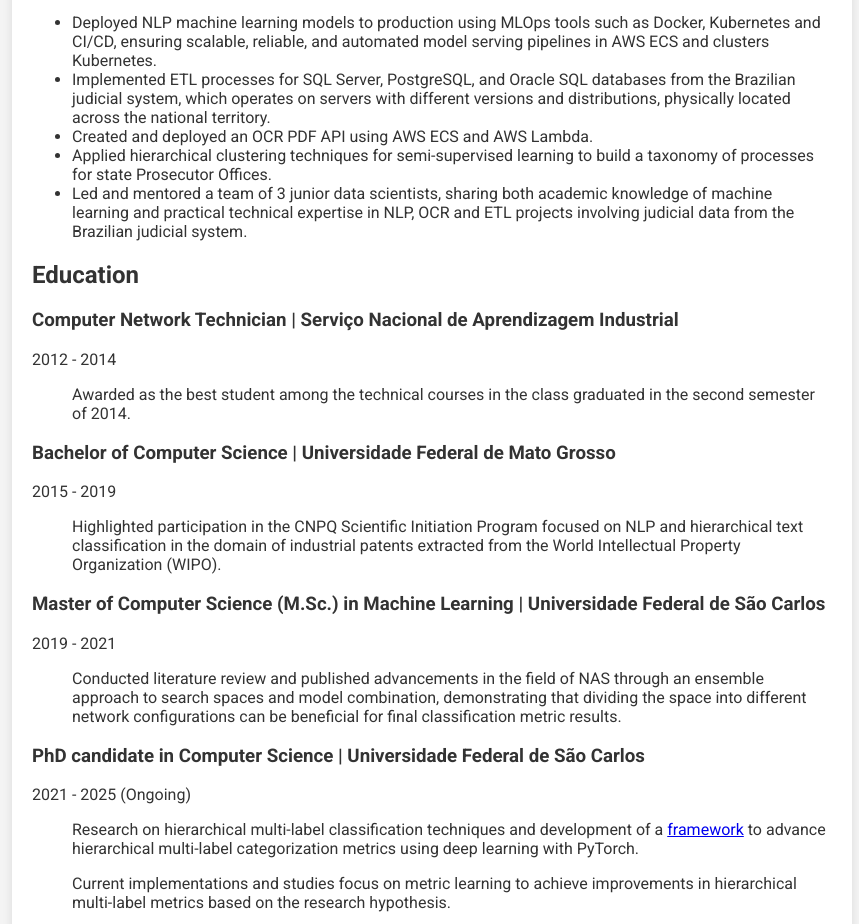
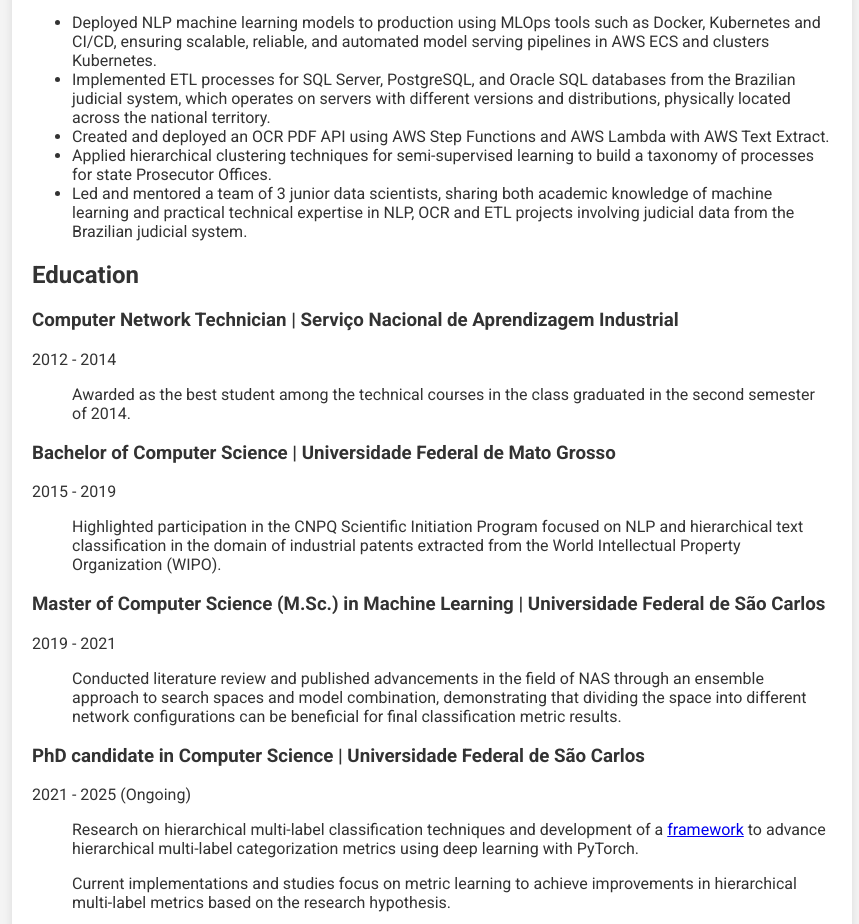
Before and after one commit to Sette/sette.github.io, a plain HTML site: page index.html in a window 1280 px wide. Shown: the part 883-1807 px from the top of the page, without its empty margins (208-1067 px from the left). Drawn offline with Linux system fonts and the light colour scheme.

Commit message:
Update index.html
Update ocr api description

```diff
--- a/index.html
+++ b/index.html
@@ -110,7 +110,7 @@
         <ul>
             <li>Deployed NLP machine learning models to production using MLOps tools such as Docker, Kubernetes and CI/CD, ensuring scalable, reliable, and automated model serving pipelines in AWS ECS and clusters Kubernetes.</li>
             <li>Implemented ETL processes for SQL Server, PostgreSQL, and Oracle SQL databases from the Brazilian judicial system, which operates on servers with different versions and distributions, physically located across the national territory.</li>
-            <li>Created and deployed an OCR PDF API using AWS ECS and AWS Lambda.</li>
+            <li>Created and deployed an OCR PDF API using AWS Step Functions and AWS Lambda with AWS Text Extract.</li>
             <li>Applied hierarchical clustering techniques for semi-supervised learning to build a taxonomy of processes for state Prosecutor Offices.</li>
             <li>Led and mentored a team of 3 junior data scientists, sharing both academic knowledge of machine learning and practical technical expertise in NLP, OCR and ETL projects involving judicial data from the Brazilian judicial system.</li>
         </ul>
```
